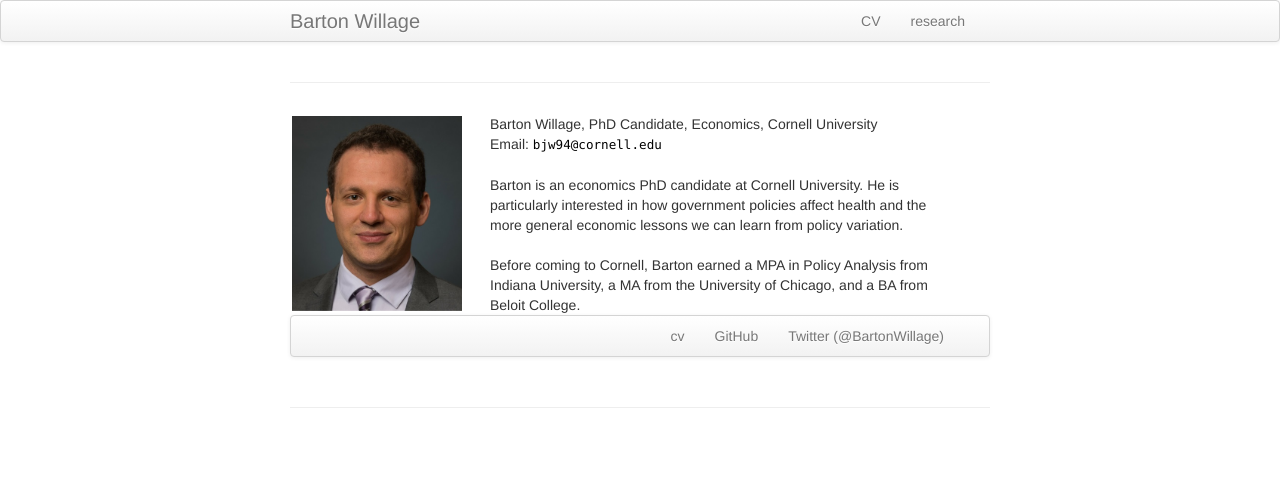
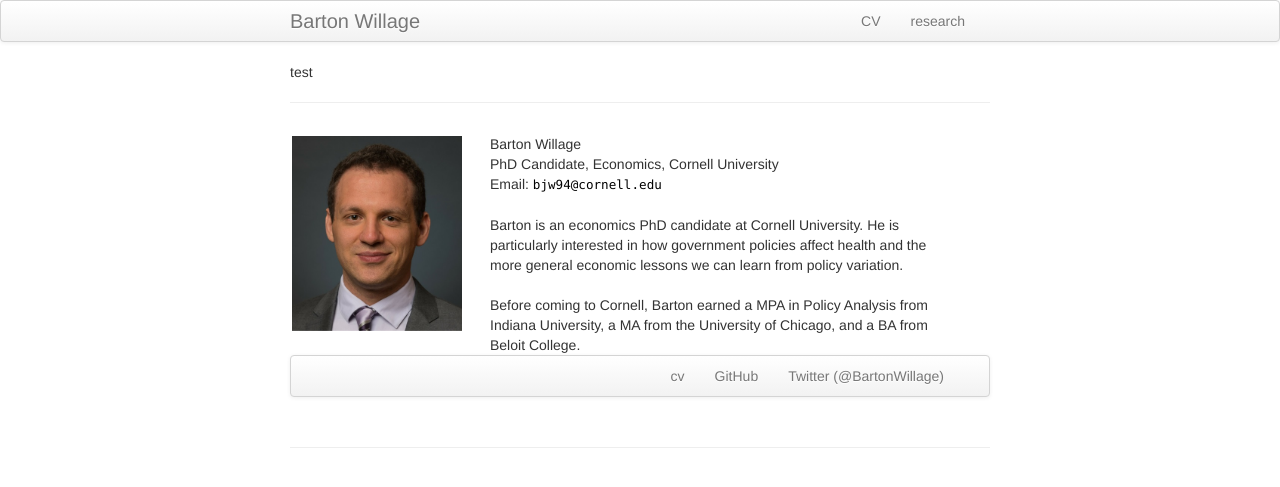
Before and after one commit to bjwillage/bjwillage.github.io, a Jekyll site: the page built from index.md, in a window 1280 px wide. Shown: the top 487 px of the page. Built offline with Jekyll 4.4.1, drawn with Linux system fonts in a browser that asks for light colours.

Commit message:
Update index.md

```diff
--- a/index.md
+++ b/index.md
@@ -5,7 +5,7 @@ description: Barton Willage is a PhD candidate at Cornell University.
 keywords:
 ---
 
-
+test
 
 
 ---
@@ -21,7 +21,8 @@ keywords:
         </div>
 
         <div class="span5">
-            Barton Willage, PhD Candidate, Economics, Cornell University<br/>
+            Barton Willage
+            <br/>PhD Candidate, Economics, Cornell University<br/>
             <div id="hide_email">
             Email: <code>b</code><b>I</b><code>j</code><b>don't</b><code>w</code><b>want</b><code>94</code><b>spam!
             </b><code>@</code><b>So</b><code>c</code><b>please</b><code>o</code><b>leave
```
